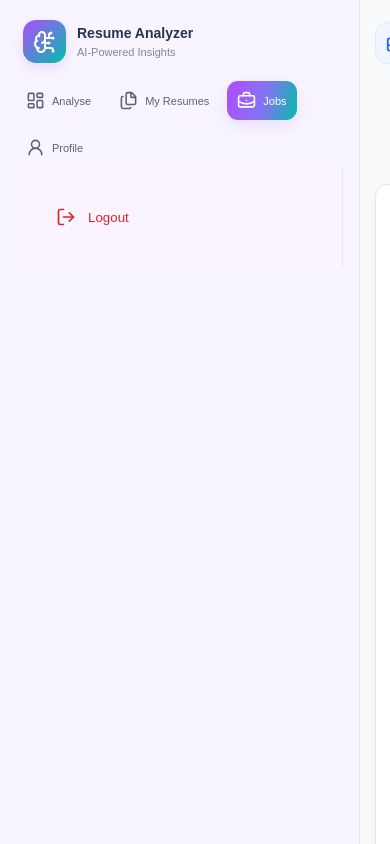
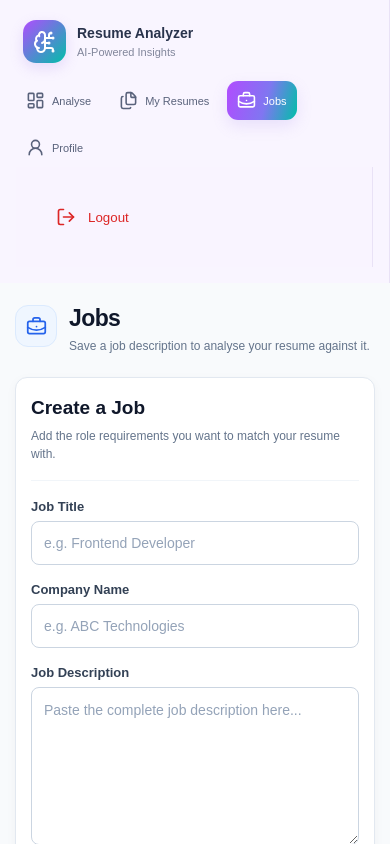
Before and after one commit to upadhyayakundan326-png/Resume_frontend, a React (Vite) app in the folder Resume_frontend/: page /jobs in a window 390 px wide. Shown: the top 844 px of the page. Built offline with nearby package versions, Linux system fonts and the light colour scheme; no server answers.

Commit message:
mke responsible to job section

```diff
--- a/Resume_frontend/src/pages/job.css
+++ b/Resume_frontend/src/pages/job.css
@@ -355,3 +355,27 @@
         gap: 15px;
     }
 }
+
+/* Mobile layout fix */
+@media (max-width: 650px) {
+
+    .jobs-page {
+        display: flex;
+        flex-direction: column;
+        width: 100%;
+        min-height: 100vh;
+        overflow-x: hidden;
+    }
+
+    .jobs-content {
+        width: 100%;
+        min-width: 0;
+        flex: 1 1 auto;
+        padding: 22px 15px;
+    }
+
+    .jobs-form-card {
+        width: 100%;
+        max-width: 100%;
+    }
+}
```
